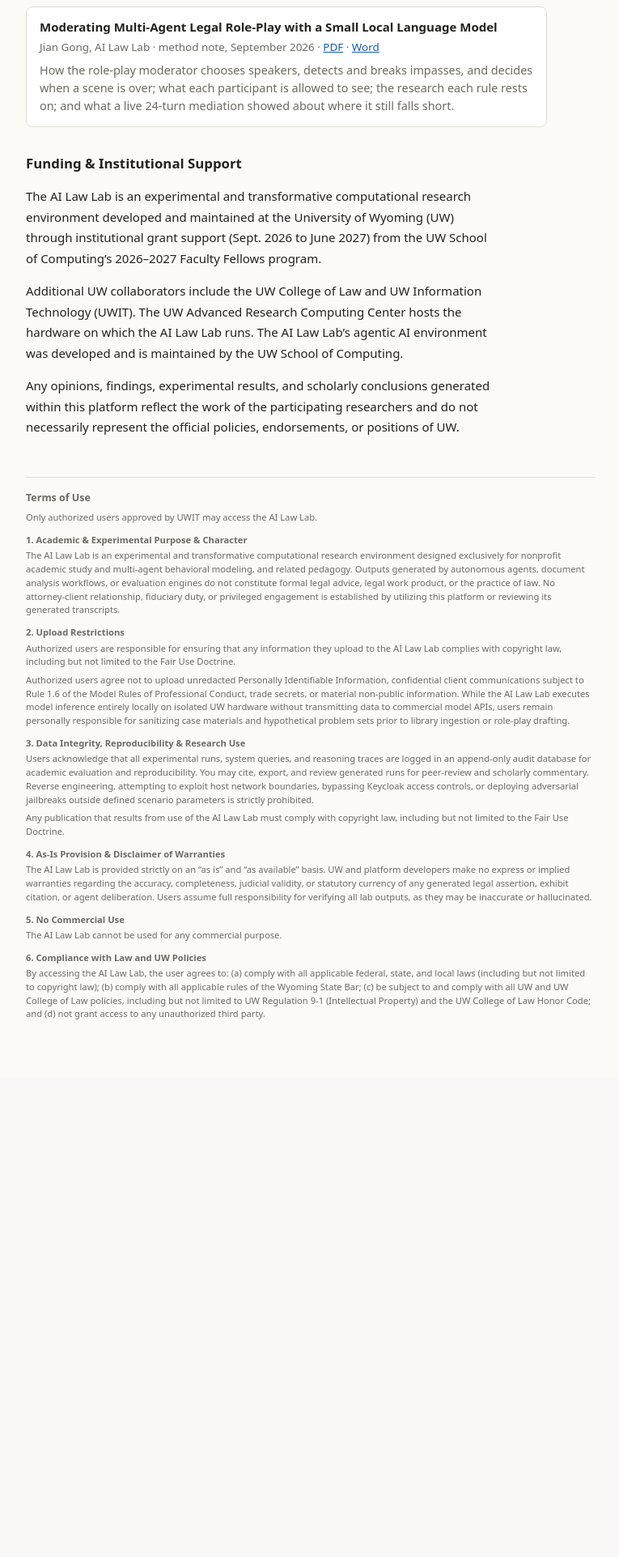
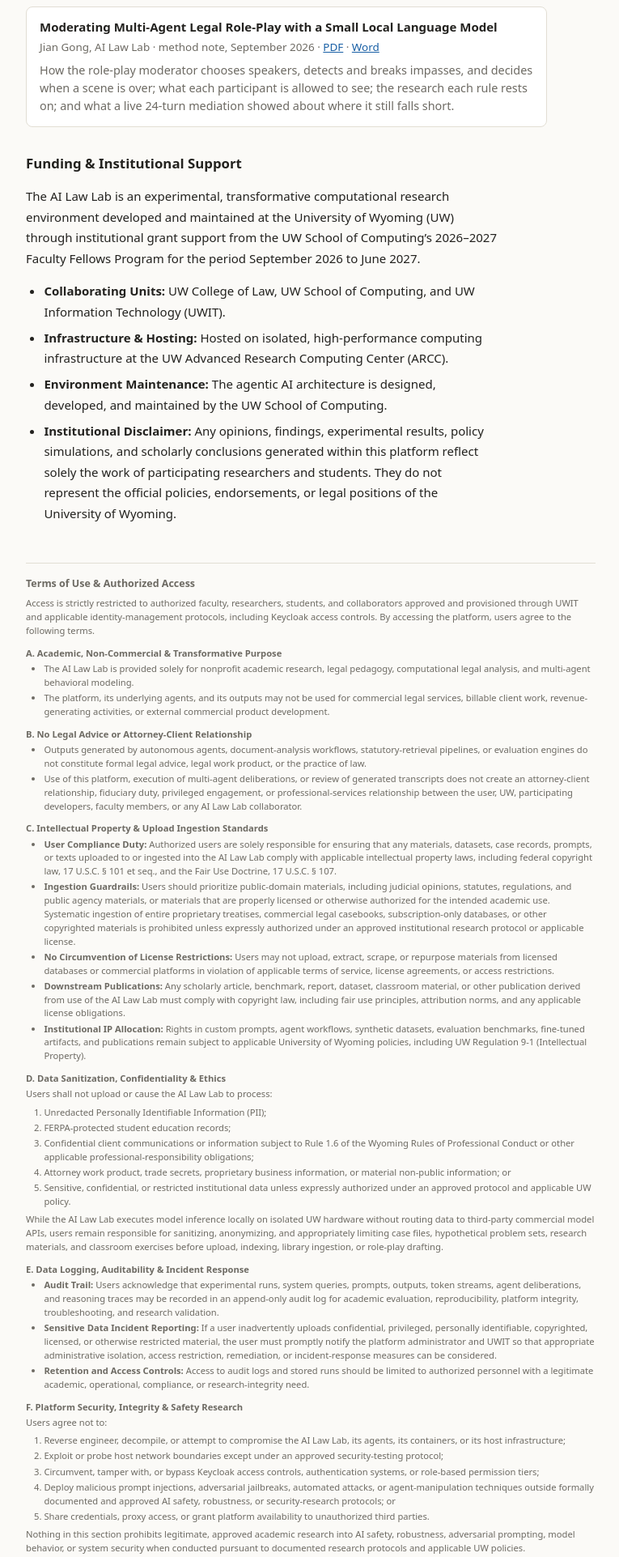
Before and after one commit to WyoSoC/AI_Law_Lab, a Python web app: template src/ailawlab/web/templates/about.html in a window 1280 px wide. Shown: the part 2661-4584 px from the top of the page at 81% size, without its empty margins (88-853 px from the left). Before the commit the page ends 3920 px from the top, so only its background shows below. Run offline with Jinja, Linux system fonts and the light colour scheme; the template is opened without the code that fills it, so the values that code supplies are empty.

Commit message:
Front page: new Funding & Institutional Support text; Terms of Use & Authorized Access (sections A-H)
Co-Authored-By: Claude Opus 5.5 (1M context) <noreply@anthropic.com>
Claude-Session: https://claude.ai/code/session_011AEcPuxzB4oru125ZuPfPT

```diff
--- a/src/ailawlab/web/static/style.css
+++ b/src/ailawlab/web/static/style.css
@@ -245,6 +245,10 @@ details summary { cursor: pointer; color: var(--muted); font-size: .84rem; margi
 .terms h2 { font-size: .78rem; margin: 0 0 .4rem; color: var(--muted); }
 .terms h3 { font-size: .7rem; font-weight: 600; margin: .7rem 0 .15rem; color: var(--muted); }
 .terms p { margin: 0 0 .35rem; }
+.terms ul, .terms ol { margin: 0 0 .35rem; padding-left: 1.4rem; }
+.terms li { margin: 0 0 .15rem; }
+.support-list { padding-left: 1.4rem; }
+.support-list li { margin-bottom: .4rem; }
 
 .cta-row { display: flex; gap: .6rem; flex-wrap: wrap; }
 .btn {
--- a/src/ailawlab/web/templates/about.html
+++ b/src/ailawlab/web/templates/about.html
@@ -181,68 +181,160 @@
 <section>
   <h2>Funding &amp; Institutional Support</h2>
   <p class="prose">
-    The AI Law Lab is an experimental and transformative computational research environment
+    The AI Law Lab is an experimental, transformative computational research environment
     developed and maintained at the University of Wyoming (UW) through institutional grant
-    support (Sept. 2026 to June 2027) from the UW School of Computing&rsquo;s 2026&ndash;2027
-    Faculty Fellows program.
+    support from the UW School of Computing&rsquo;s 2026&ndash;2027 Faculty Fellows Program for
+    the period September 2026 to June 2027.
   </p>
-  <p class="prose">
-    Additional UW collaborators include the UW College of Law and UW Information Technology
-    (UWIT). The UW Advanced Research Computing Center hosts the hardware on which the AI Law
-    Lab runs. The AI Law Lab&rsquo;s agentic AI environment was developed and is maintained by
-    the UW School of Computing.
-  </p>
-  <p class="prose">
-    Any opinions, findings, experimental results, and scholarly conclusions generated within
-    this platform reflect the work of the participating researchers and do not necessarily
-    represent the official policies, endorsements, or positions of UW.
-  </p>
+  <ul class="prose support-list">
+    <li><strong>Collaborating Units:</strong> UW College of Law, UW School of Computing, and UW
+      Information Technology (UWIT).</li>
+    <li><strong>Infrastructure &amp; Hosting:</strong> Hosted on isolated, high-performance
+      computing infrastructure at the UW Advanced Research Computing Center (ARCC).</li>
+    <li><strong>Environment Maintenance:</strong> The agentic AI architecture is designed,
+      developed, and maintained by the UW School of Computing.</li>
+    <li><strong>Institutional Disclaimer:</strong> Any opinions, findings, experimental results,
+      policy simulations, and scholarly conclusions generated within this platform reflect solely
+      the work of participating researchers and students. They do not represent the official
+      policies, endorsements, or legal positions of the University of Wyoming.</li>
+  </ul>
 </section>
 
 <footer class="terms" id="terms">
-  <h2>Terms of Use</h2>
-  <p>Only authorized users approved by UWIT may access the AI Law Lab.</p>
-  <h3>1. Academic &amp; Experimental Purpose &amp; Character</h3>
-  <p>The AI Law Lab is an experimental and transformative computational research environment
-     designed exclusively for nonprofit academic study and multi-agent behavioral modeling, and
-     related pedagogy. Outputs generated by autonomous agents, document analysis workflows, or
-     evaluation engines do not constitute formal legal advice, legal work product, or the
-     practice of law. No attorney-client relationship, fiduciary duty, or privileged engagement
-     is established by utilizing this platform or reviewing its generated transcripts.</p>
-  <h3>2. Upload Restrictions</h3>
-  <p>Authorized users are responsible for ensuring that any information they upload to the AI
-     Law Lab complies with copyright law, including but not limited to the Fair Use Doctrine.</p>
-  <p>Authorized users agree not to upload unredacted Personally Identifiable Information,
-     confidential client communications subject to Rule 1.6 of the Model Rules of Professional
-     Conduct, trade secrets, or material non-public information. While the AI Law Lab executes
-     model inference entirely locally on isolated UW hardware without transmitting data to
-     commercial model APIs, users remain personally responsible for sanitizing case materials
-     and hypothetical problem sets prior to library ingestion or role-play drafting.</p>
-  <h3>3. Data Integrity, Reproducibility &amp; Research Use</h3>
-  <p>Users acknowledge that all experimental runs, system queries, and reasoning traces are
-     logged in an append-only audit database for academic evaluation and reproducibility. You
-     may cite, export, and review generated runs for peer-review and scholarly commentary.
-     Reverse engineering, attempting to exploit host network boundaries, bypassing Keycloak
-     access controls, or deploying adversarial jailbreaks outside defined scenario parameters
-     is strictly prohibited.</p>
-  <p>Any publication that results from use of the AI Law Lab must comply with copyright law,
-     including but not limited to the Fair Use Doctrine.</p>
-  <h3>4. As-Is Provision &amp; Disclaimer of Warranties</h3>
-  <p>The AI Law Lab is provided strictly on an &ldquo;as is&rdquo; and &ldquo;as
-     available&rdquo; basis. UW and platform developers make no express or implied warranties
-     regarding the accuracy, completeness, judicial validity, or statutory currency of any
-     generated legal assertion, exhibit citation, or agent deliberation. Users assume full
-     responsibility for verifying all lab outputs, as they may be inaccurate or
-     hallucinated.</p>
-  <h3>5. No Commercial Use</h3>
-  <p>The AI Law Lab cannot be used for any commercial purpose.</p>
-  <h3>6. Compliance with Law and UW Policies</h3>
-  <p>By accessing the AI Law Lab, the user agrees to: (a) comply with all applicable federal,
-     state, and local laws (including but not limited to copyright law); (b) comply with all
-     applicable rules of the Wyoming State Bar; (c) be subject to and comply with all UW and UW
-     College of Law policies, including but not limited to UW Regulation 9-1 (Intellectual
-     Property) and the UW College of Law Honor Code; and (d) not grant access to any
-     unauthorized third party.</p>
+  <h2>Terms of Use &amp; Authorized Access</h2>
+  <p>Access is strictly restricted to authorized faculty, researchers, students, and
+     collaborators approved and provisioned through UWIT and applicable identity-management
+     protocols, including Keycloak access controls. By accessing the platform, users agree to
+     the following terms.</p>
+
+  <h3>A. Academic, Non-Commercial &amp; Transformative Purpose</h3>
+  <ul>
+    <li>The AI Law Lab is provided solely for nonprofit academic research, legal pedagogy,
+      computational legal analysis, and multi-agent behavioral modeling.</li>
+    <li>The platform, its underlying agents, and its outputs may not be used for commercial legal
+      services, billable client work, revenue-generating activities, or external commercial
+      product development.</li>
+  </ul>
+
+  <h3>B. No Legal Advice or Attorney-Client Relationship</h3>
+  <ul>
+    <li>Outputs generated by autonomous agents, document-analysis workflows,
+      statutory-retrieval pipelines, or evaluation engines do not constitute formal legal advice,
+      legal work product, or the practice of law.</li>
+    <li>Use of this platform, execution of multi-agent deliberations, or review of generated
+      transcripts does not create an attorney-client relationship, fiduciary duty, privileged
+      engagement, or professional-services relationship between the user, UW, participating
+      developers, faculty members, or any AI Law Lab collaborator.</li>
+  </ul>
+
+  <h3>C. Intellectual Property &amp; Upload Ingestion Standards</h3>
+  <ul>
+    <li><strong>User Compliance Duty:</strong> Authorized users are solely responsible for
+      ensuring that any materials, datasets, case records, prompts, or texts uploaded to or
+      ingested into the AI Law Lab comply with applicable intellectual property laws, including
+      federal copyright law, 17 U.S.C. &sect; 101 et seq., and the Fair Use Doctrine, 17 U.S.C.
+      &sect; 107.</li>
+    <li><strong>Ingestion Guardrails:</strong> Users should prioritize public-domain materials,
+      including judicial opinions, statutes, regulations, and public agency materials, or
+      materials that are properly licensed or otherwise authorized for the intended academic
+      use. Systematic ingestion of entire proprietary treatises, commercial legal casebooks,
+      subscription-only databases, or other copyrighted materials is prohibited unless expressly
+      authorized under an approved institutional research protocol or applicable license.</li>
+    <li><strong>No Circumvention of License Restrictions:</strong> Users may not upload,
+      extract, scrape, or repurpose materials from licensed databases or commercial platforms in
+      violation of applicable terms of service, license agreements, or access
+      restrictions.</li>
+    <li><strong>Downstream Publications:</strong> Any scholarly article, benchmark, report,
+      dataset, classroom material, or other publication derived from use of the AI Law Lab must
+      comply with copyright law, including fair use principles, attribution norms, and any
+      applicable license obligations.</li>
+    <li><strong>Institutional IP Allocation:</strong> Rights in custom prompts, agent workflows,
+      synthetic datasets, evaluation benchmarks, fine-tuned artifacts, and publications remain
+      subject to applicable University of Wyoming policies, including UW Regulation 9-1
+      (Intellectual Property).</li>
+  </ul>
+
+  <h3>D. Data Sanitization, Confidentiality &amp; Ethics</h3>
+  <p>Users shall not upload or cause the AI Law Lab to process:</p>
+  <ol>
+    <li>Unredacted Personally Identifiable Information (PII);</li>
+    <li>FERPA-protected student education records;</li>
+    <li>Confidential client communications or information subject to Rule 1.6 of the Wyoming
+      Rules of Professional Conduct or other applicable professional-responsibility
+      obligations;</li>
+    <li>Attorney work product, trade secrets, proprietary business information, or material
+      non-public information; or</li>
+    <li>Sensitive, confidential, or restricted institutional data unless expressly authorized
+      under an approved protocol and applicable UW policy.</li>
+  </ol>
+  <p>While the AI Law Lab executes model inference locally on isolated UW hardware without
+     routing data to third-party commercial model APIs, users remain responsible for sanitizing,
+     anonymizing, and appropriately limiting case files, hypothetical problem sets, research
+     materials, and classroom exercises before upload, indexing, library ingestion, or role-play
+     drafting.</p>
+
+  <h3>E. Data Logging, Auditability &amp; Incident Response</h3>
+  <ul>
+    <li><strong>Audit Trail:</strong> Users acknowledge that experimental runs, system queries,
+      prompts, outputs, token streams, agent deliberations, and reasoning traces may be recorded
+      in an append-only audit log for academic evaluation, reproducibility, platform integrity,
+      troubleshooting, and research validation.</li>
+    <li><strong>Sensitive Data Incident Reporting:</strong> If a user inadvertently uploads
+      confidential, privileged, personally identifiable, copyrighted, licensed, or otherwise
+      restricted material, the user must promptly notify the platform administrator and UWIT so
+      that appropriate administrative isolation, access restriction, remediation, or
+      incident-response measures can be considered.</li>
+    <li><strong>Retention and Access Controls:</strong> Access to audit logs and stored runs
+      should be limited to authorized personnel with a legitimate academic, operational,
+      compliance, or research-integrity need.</li>
+  </ul>
+
+  <h3>F. Platform Security, Integrity &amp; Safety Research</h3>
+  <p>Users agree not to:</p>
+  <ol>
+    <li>Reverse engineer, decompile, or attempt to compromise the AI Law Lab, its agents, its
+      containers, or its host infrastructure;</li>
+    <li>Exploit or probe host network boundaries except under an approved security-testing
+      protocol;</li>
+    <li>Circumvent, tamper with, or bypass Keycloak access controls, authentication systems, or
+      role-based permission tiers;</li>
+    <li>Deploy malicious prompt injections, adversarial jailbreaks, automated attacks, or
+      agent-manipulation techniques outside formally documented and approved AI safety,
+      robustness, or security-research protocols; or</li>
+    <li>Share credentials, proxy access, or grant platform availability to unauthorized third
+      parties.</li>
+  </ol>
+  <p>Nothing in this section prohibits legitimate, approved academic research into AI safety,
+     robustness, adversarial prompting, model behavior, or system security when conducted
+     pursuant to documented research protocols and applicable UW policies.</p>
+
+  <h3>G. &ldquo;As-Is&rdquo; Provision &amp; Disclaimer of Warranties</h3>
+  <ul>
+    <li>The AI Law Lab is provided strictly on an &ldquo;AS IS&rdquo; and &ldquo;AS
+      AVAILABLE&rdquo; basis.</li>
+    <li>UW, the UW College of Law, the UW School of Computing, UWIT, platform developers, faculty
+      collaborators, and other project participants disclaim all express or implied warranties
+      regarding accuracy, completeness, reliability, judicial validity, statutory currency,
+      fitness for a particular purpose, or non-infringement of generated outputs.</li>
+    <li>AI agents may generate factually inaccurate statements, fabricated citations, incomplete
+      legal analyses, outdated statutory references, logically flawed arguments, or hallucinated
+      authorities. Users assume full responsibility for independently verifying all citations,
+      authorities, statutory interpretations, factual claims, legal arguments, and research
+      conclusions generated by the system.</li>
+  </ul>
+
+  <h3>H. Institutional Compliance &amp; Honor Codes</h3>
+  <p>By accessing or using the AI Law Lab, users agree to:</p>
+  <ol>
+    <li>Comply with all applicable federal, state, and local laws, including copyright law and
+      data-protection obligations;</li>
+    <li>Comply with applicable professional-responsibility rules, including the Wyoming Rules of
+      Professional Conduct where relevant;</li>
+    <li>Comply with applicable University of Wyoming and UW College of Law policies, including UW
+      Regulation 9-1 (Intellectual Property) and the UW College of Law Honor Code;</li>
+    <li>Comply with applicable UW IT, research-security, and data-governance policies; and</li>
+    <li>Refrain from granting access to any unauthorized third party.</li>
+  </ol>
 </footer>
 
 {% endblock %}
```
